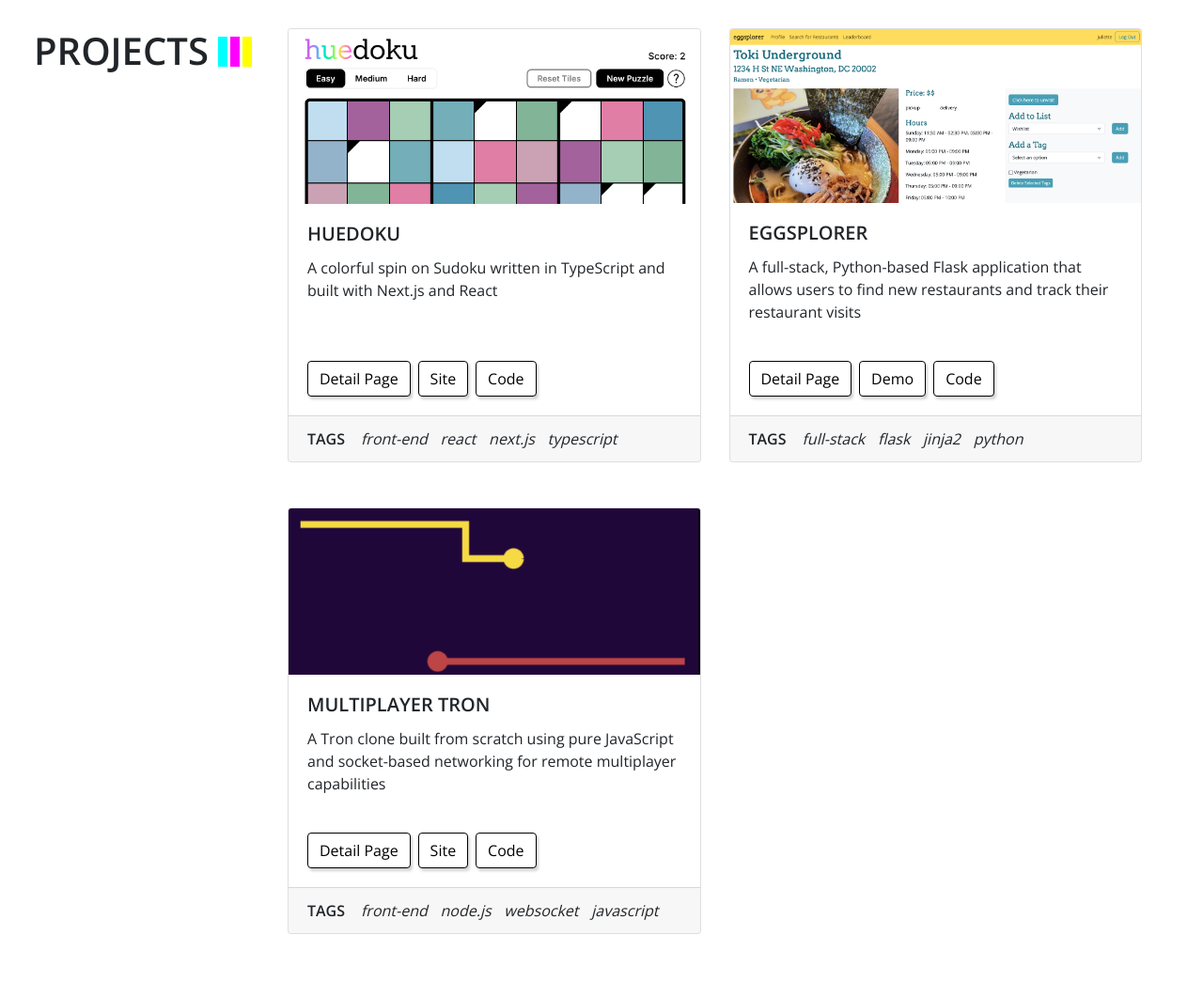
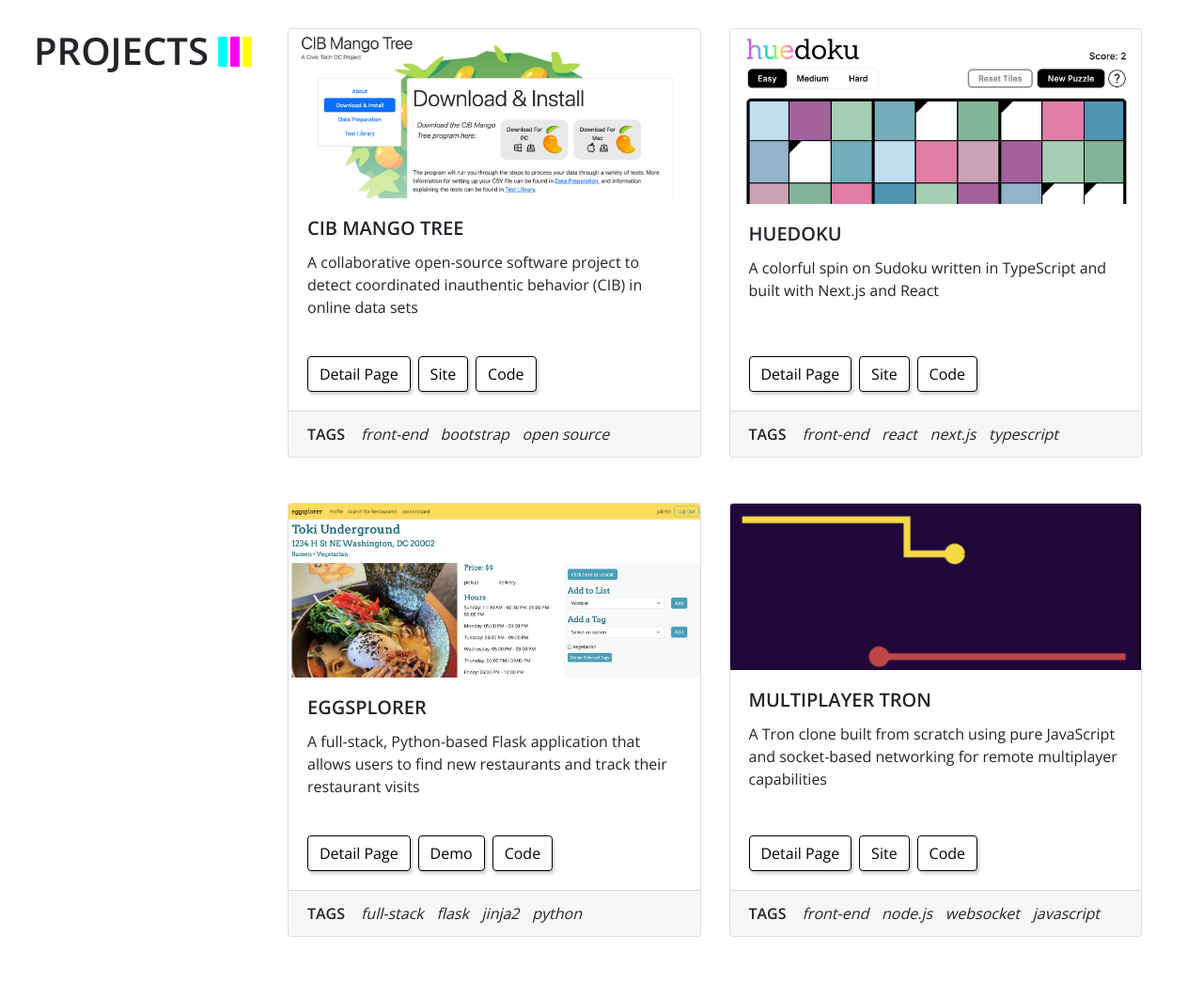
Before and after one commit to juliettetripier/juliettetripier.github.io, a Flask app: page /projects in a window 1280 px wide. Shown: the part 70-1115 px from the top of the page at 94% size. Before the commit the page ends 1064 px from the top, so only its background shows below. Run offline with Flask 3, Linux system fonts and the light colour scheme; some libraries are stand-ins or nearby versions.

Commit message:
Added CIB project card and set up basic CIB project page

```diff
--- a/templates/projects.html
+++ b/templates/projects.html
@@ -18,6 +18,32 @@
 
         <div class="col-11 col-xl-9 content-div">
             <div class="row">
+                <div class="col-12 col-md-6 project-card">
+                    <div class="card h-100">
+                        <img class="card-img-top project-card-image" src="/img/mangotree/mango-tree-card-thumbnail.png" alt="CIB Mango Tree screenshot">
+                        <div class="card-body">
+                            <h5 class="card-title">CIB Mango Tree</h5>
+                            <p class="card-text">
+                                A collaborative open-source software project to
+                                detect coordinated inauthentic behavior (CIB)
+                                in online data sets
+                            </p>
+                        </div>
+                        <div class="card-body d-flex align-items-end">
+                            <a href="/mangotree.html" class="btn btn-primary project-button project-button-1">Detail Page</a>
+                            <a href="https://cib-mango-tree.github.io/CIB-Mango-Tree-Website/" class="btn btn-primary project-button project-button-2">Site</a>
+                            <a href="https://github.com/CIB-Mango-Tree/CIB-Mango-Tree-Website" class="btn btn-primary project-button project-button-3">Code</a>
+                        </div>
+                        <div class="card-footer">
+                            <span class="tag-list">
+                                <p class="tag-label">Tags</p>
+                                <p class="project-tag">front-end</p>
+                                <p class="project-tag">bootstrap</p>
+                                <p class="project-tag">open source</p>
+                            </span>
+                        </div>
+                    </div>
+                </div>
                 <div class="col-12 col-md-6 project-card">
                     <div class="card h-100">
                         <img class="card-img-top project-card-image" src="/img/huedoku/huedoku-card-thumbnail.png" alt="Huedoku screenshot">
```
Also changed, not shown: static/projects.html (+26 -0 lines), static/img/mangotree/mango-tree-card-thumbnail.png (added).
